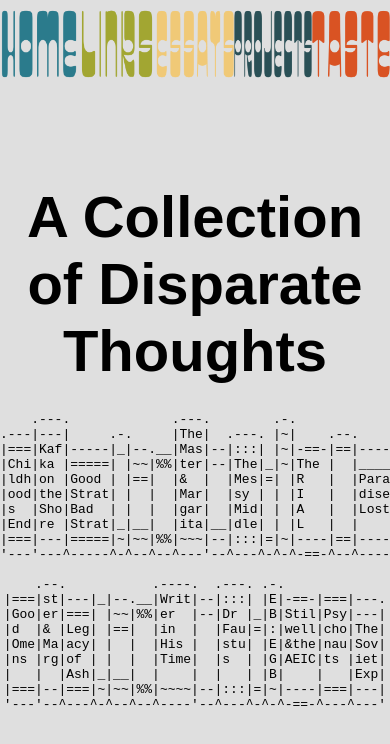
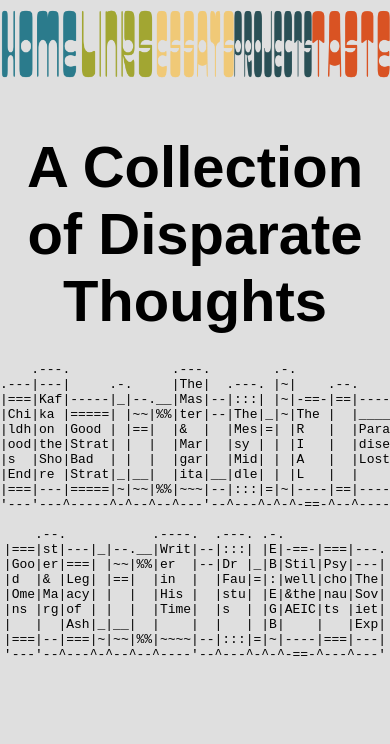
Before and after one commit to coffeedevsolutions/cough, a React (Create React App) app in the folder cough/: page / in a window 390 px wide. Shown: the top 744 px of the page. Built offline with nearby package versions, Linux system fonts and the light colour scheme; a web font is replaced by a local one.

Commit message:
Some of the images didn't push

```diff
--- a/cough/src/components/home.css
+++ b/cough/src/components/home.css
@@ -60,7 +60,7 @@
     .home-header {
         font-size: 58px;
         margin: auto;
-        margin-top: 50px;
+        margin-top: 0px;
         margin-left: 15px;
         margin-right: 15px;
     }
```
